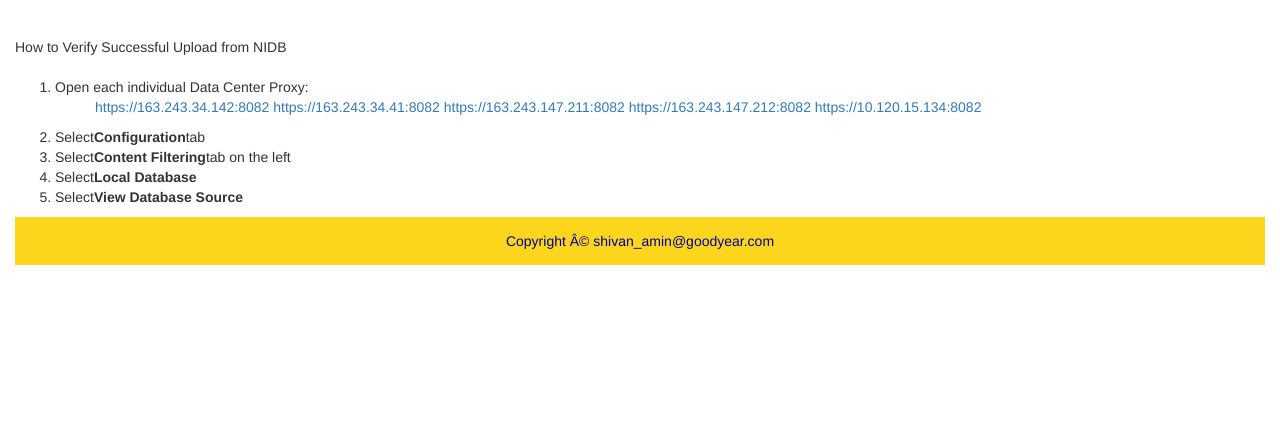
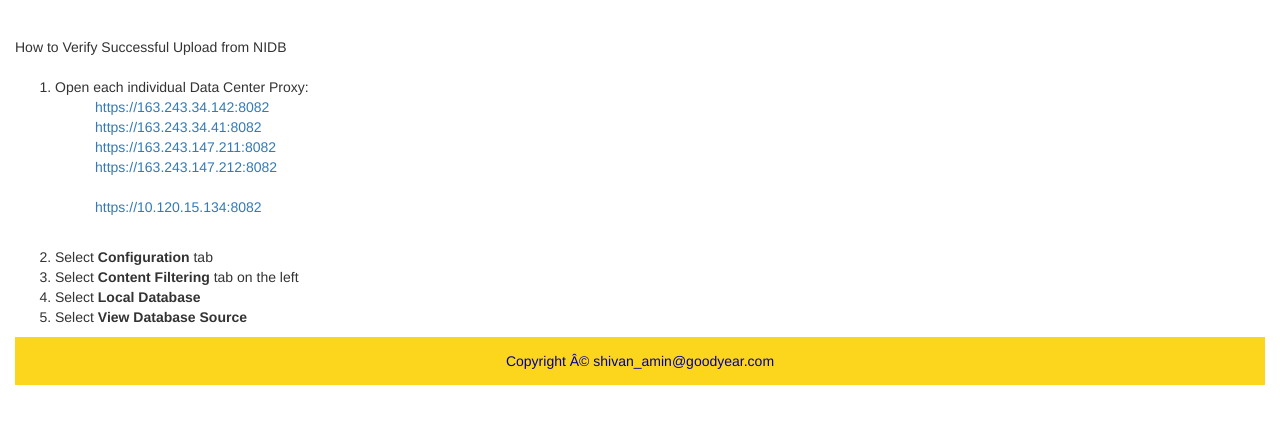
Before and after one commit to shivanamin/shivanamin, a plain HTML site: page verifyupload.html in a window 1280 px wide. Shown: the part 215-638 px from the top of the page. Drawn offline with nearby package versions, Linux system fonts and the light colour scheme.

Commit message:
Update verifyupload.html

```diff
--- a/verifyupload.html
+++ b/verifyupload.html
@@ -90,19 +90,17 @@ How to Verify Successful Upload from NIDB
 <ol>
   <li>Open each individual Data Center Proxy: <br>
 <ul style="list-style-type:square">
-<p><a href="https://163.243.34.142:8082">https://163.243.34.142:8082</a>
-<a href="https://163.243.34.41:8082">https://163.243.34.41:8082</a>
-<a href="https://163.243.147.211:8082">https://163.243.147.211:8082</a>
-<a href="https://163.243.147.212:8082">https://163.243.147.212:8082</a>
-<a href="https://10.120.15.134:8082">https://10.120.15.134:8082</a></p>
+<p><a href="https://163.243.34.142:8082">https://163.243.34.142:8082</a><br>
+<a href="https://163.243.34.41:8082">https://163.243.34.41:8082</a><br>
+<a href="https://163.243.147.211:8082">https://163.243.147.211:8082</a><br>
+<a href="https://163.243.147.212:8082">https://163.243.147.212:8082</a><br><br>
+<a href="https://10.120.15.134:8082">https://10.120.15.134:8082</a></p><br>
 </ul>
   </li>
-  <li>Select<b>Configuration</b>tab</li>
-  <li>Select<b>Content Filtering</b>tab on the left</li>
-  <li>Select<b>Local Database</b></li>
-  <li>Select<b>View Database Source</b></li>
-
-
+  <li>Select<b> Configuration </b>tab</li>
+  <li>Select<b> Content Filtering </b>tab on the left</li>
+  <li>Select<b> Local Database </b></li>
+  <li>Select<b> View Database Source </b></li>
 
 </ol>
 <footer>Copyright © shivan_amin@goodyear.com</footer>
```
